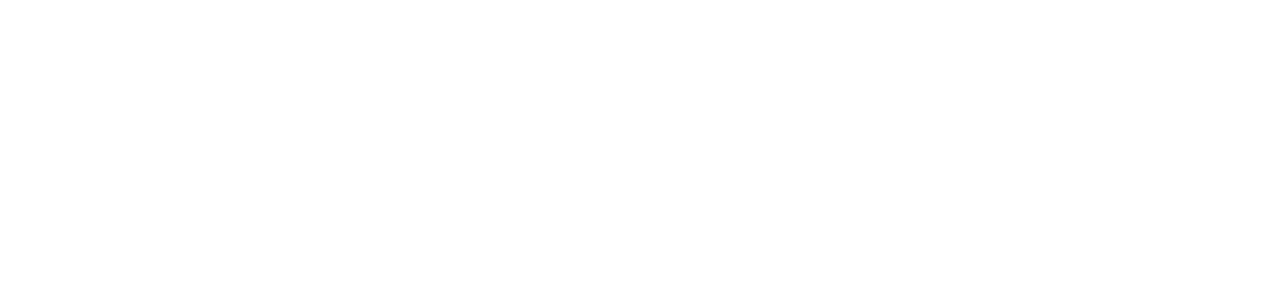
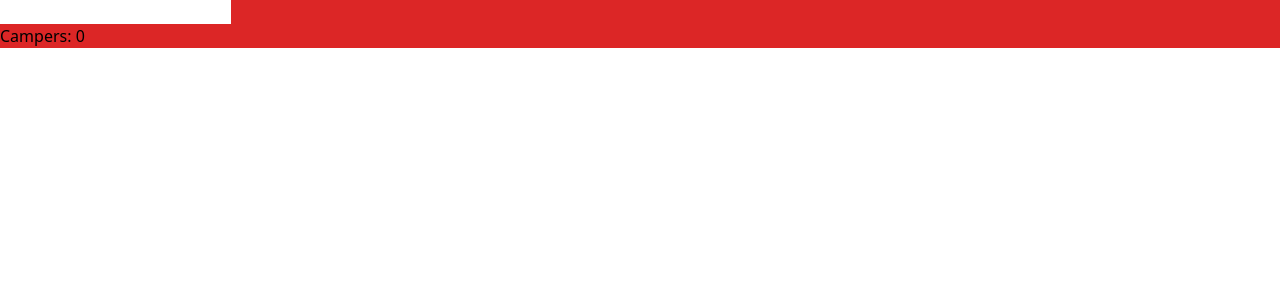
Before and after one commit to mickewasowski/outdoorsy-typescript, a React (Vite) app in the folder outdoorsy-react-ts/: page / in a window 1280 px wide. Shown: the top 300 px of the page. Built offline with nearby package versions, Linux system fonts and the light colour scheme.

Commit message:
added all the components, initiating convertion to typescript

```diff
--- a/outdoorsy-react-ts/package.json
+++ b/outdoorsy-react-ts/package.json
@@ -9,8 +9,11 @@
     "preview": "vite preview"
   },
   "dependencies": {
+    "autoprefixer": "^10.4.8",
+    "postcss": "^8.4.16",
     "react": "^18.2.0",
-    "react-dom": "^18.2.0"
+    "react-dom": "^18.2.0",
+    "tailwindcss": "^3.1.8"
   },
   "devDependencies": {
     "@types/react": "^18.0.17",
--- /dev/null
+++ b/outdoorsy-react-ts/postcss.config.cjs
@@ -0,0 +1,6 @@
+module.exports = {
+  plugins: {
+    tailwindcss: {},
+    autoprefixer: {},
+  },
+}
--- a/outdoorsy-react-ts/src/App.tsx
+++ b/outdoorsy-react-ts/src/App.tsx
@@ -1,10 +1,13 @@
+import './index.css';
+import React from 'react';
 
+import Input from './components/input-component/Input.component';
 
-function App() {
+const App: React.FC = () => {
 
   return (
-    <div className="App">
-
+    <div className="bg-red-600">
+      <Input />
     </div>
   )
 }
--- /dev/null
+++ b/outdoorsy-react-ts/src/components/camper-card/Camper-card.component.tsx
@@ -0,0 +1,17 @@
+import {Wrapper,ImageContainer,Image, Heading} from './Camper-card.styles';
+
+function CamperCard({image, heading}){
+
+    return(
+        <Wrapper>
+            <ImageContainer>
+                <Image src={image}/>
+            </ImageContainer>
+            <div>
+                <Heading>{heading}</Heading>
+            </div>
+        </Wrapper>
+    )
+}
+
+export default CamperCard;
--- /dev/null
+++ b/outdoorsy-react-ts/src/components/campers-list/Campers-list.component.tsx
@@ -0,0 +1,24 @@
+import { useEffect, useContext } from "react";
+import { CamperContext } from "../../contexts/CamperContext";
+import CamperCard from "../camper-card/Camper-card.component";
+import {Wrapper, NoResults} from './Campers-list.styles';
+
+function CampersList(){
+    const {currentSearch: {camperList}} = useContext(CamperContext);
+
+    useEffect(() => {
+
+    }, [camperList]);
+
+    return(
+        <Wrapper>
+            {
+                camperList.length > 0
+                ? camperList.map(x => <CamperCard key={x.id} image={x.image} heading={x.name}/>)
+                : <NoResults>Nothing to show...</NoResults>
+            }
+        </Wrapper>
+    )
+}
+
+export default CampersList;
--- /dev/null
+++ b/outdoorsy-react-ts/src/components/input-component/Input.component.tsx
@@ -0,0 +1,62 @@
+import {useState, useContext, useEffect} from 'react';
+import {CamperContext} from '../../contexts/CamperContext';
+
+
+function Input(){
+    const [inputString, setInputString] = useState('');
+    const [count, setCount] = useState(0);
+    // const {updateCamperList} = useContext(CamperContext);
+
+    // useEffect(() => {
+    //     fetch(`https://search.outdoorsy.com/rentals?filter[keywords]=${inputString}&page[limit]=&page[offset]=`)
+    //     .then(res => res.json())
+    //     .then((result) => handleResponseData(result))
+    //     .catch(err => console.log(err))
+    // }, [inputString]);
+
+    const handleInputChange = (e) => {
+        let text = e.target.value;
+        setInputString(text);
+    }
+
+    // const handleClearInput = () => {
+    //     let input = document.getElementById('input-field');
+    //     input.value = '';
+
+    //     setInputString('');
+    // }
+
+    // const handleResponseData = (result) => {
+    //     let {data} = result;
+    //     let campers = [];
+
+    //     if (data.length !== 0) {
+    //         for (const camperData of data) {
+    //             let {id, attributes: {name, primary_image_url: image}} = camperData;
+
+    //             let camper = {
+    //                 id,
+    //                 name,
+    //                 image
+    //             };
+
+    //             campers.push(camper);
+    //         }
+    //     }
+
+    //     setCount(campers.length);
+    //     updateCamperList(campers);
+    // }
+
+    return(
+        <div>
+            <div>
+                <input id='input-field' onChange={handleInputChange}/>
+                {/* <ClearIcon onClick={() => handleClearInput()}/> */}
+            </div>
+            <p>Campers: {count}</p>
+        </div>
+    )
+}
+
+export default Input;
--- /dev/null
+++ b/outdoorsy-react-ts/src/contexts/CamperContext.tsx
@@ -0,0 +1,26 @@
+import { createContext, useState } from "react";
+
+export const CamperContext = createContext();
+
+const initialState = {
+    camperList: [],
+    searchWord: ''
+}
+
+export const CamperProvider = ({children}) => {
+    const [currentSearch, setCurrentSearch] = useState(initialState);
+
+    const changeSearch = (searchWord) => {
+        if (searchWord.trim().length !== 0) {
+            setCurrentSearch((prevState) => {return {...prevState, searchWord}});
+        }
+    }
+
+    const updateCamperList = (camperList) => setCurrentSearch((prevState) => {return {...prevState, camperList}})
+
+    return(
+        <CamperContext.Provider value={{updateCamperList, changeSearch, currentSearch}}>
+            {children}
+        </CamperContext.Provider>
+    )
+}
--- a/outdoorsy-react-ts/src/index.css
+++ b/outdoorsy-react-ts/src/index.css
@@ -0,0 +1,3 @@
+@tailwind base;
+@tailwind components;
+@tailwind utilities;
--- /dev/null
+++ b/outdoorsy-react-ts/tailwind.config.cjs
@@ -0,0 +1,8 @@
+/** @type {import('tailwindcss').Config} */
+module.exports = {
+  content: ["./src/**/*.{js,jsx,ts,tsx}"],
+  theme: {
+    extend: {},
+  },
+  plugins: [],
+}
```
Also changed, not shown: 1 other file (tests, documents, lock files or other folders).
